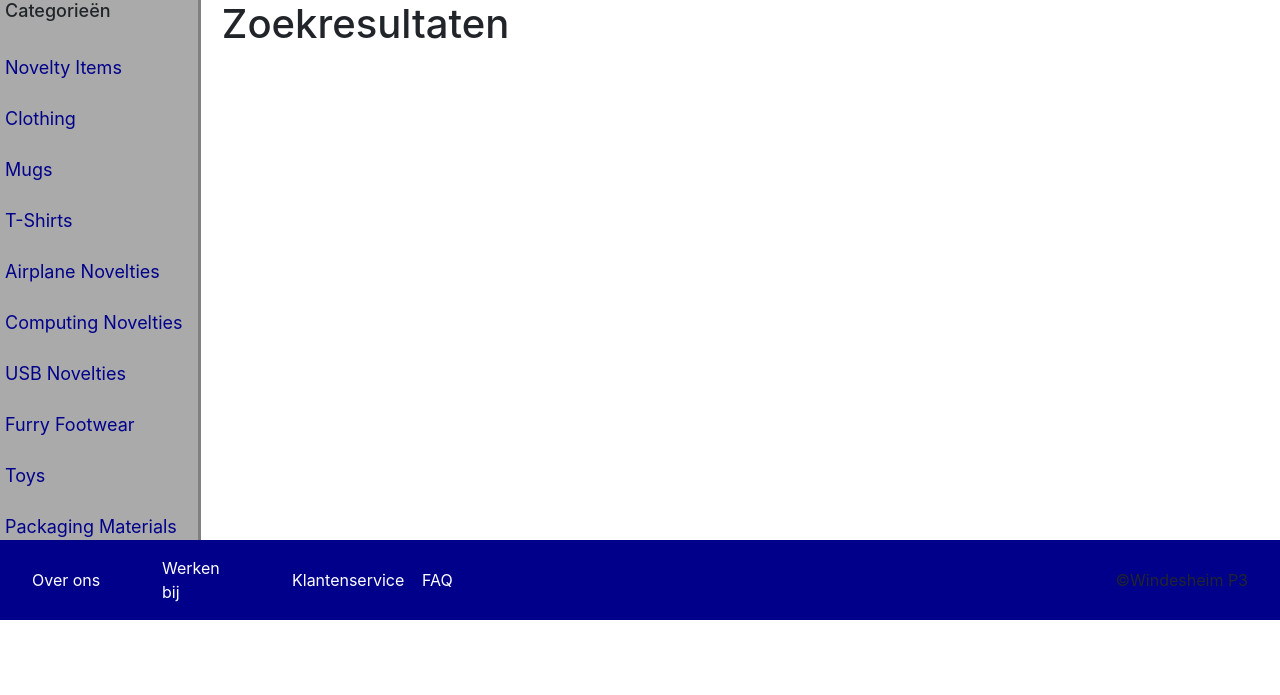
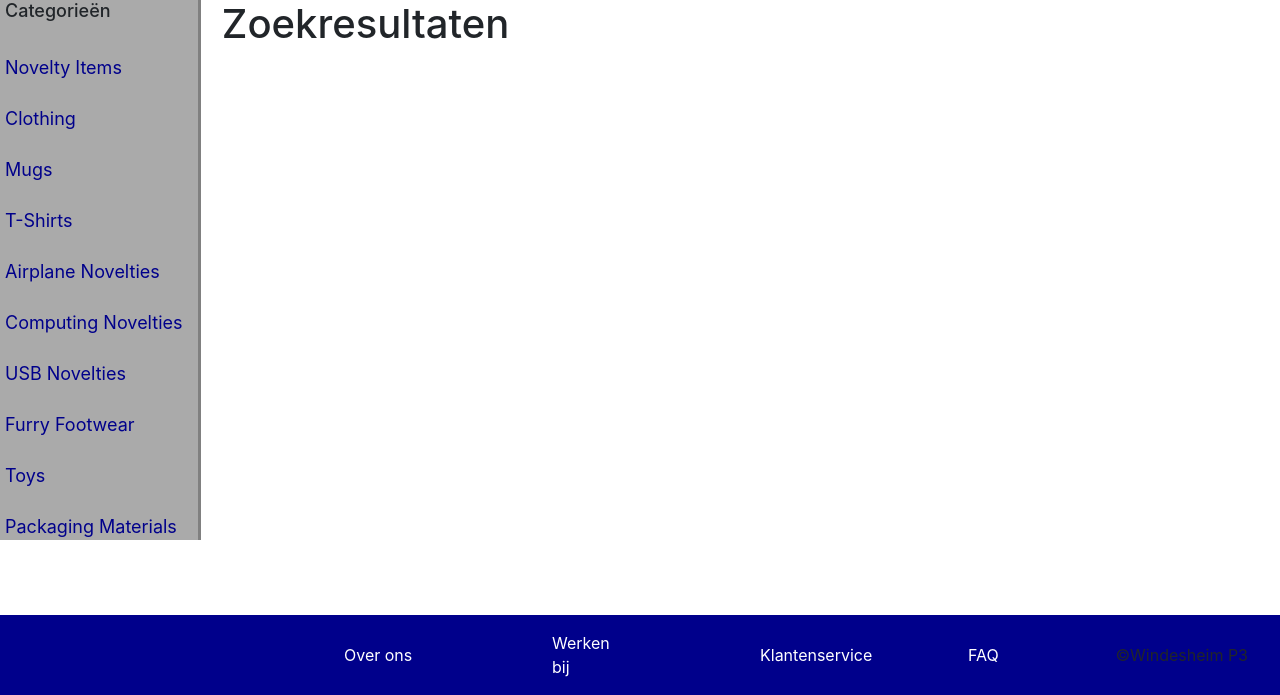
Before and after one commit to WindesheimP3/WWI-Webshop, a PHP site: page /search-result.php in a window 1280 px wide. Shown: the part 105-800 px from the top of the page. Run offline with PHP 8.4, Linux system fonts and the light colour scheme.

Commit message:
Update Footer.php

```diff
--- a/inc/Footer.php
+++ b/inc/Footer.php
@@ -1,12 +1,19 @@
+<br>
+<br>
+<br>
 </div>
 <footer>
     <!-- Onderste navigatiebar met links naar betreffende pagina -->
-    <nav class="navbar" id="Footer">
+    <nav class="navbar fixed-bottom" id="Footer">
+        <a class="col-3"></a>
         <a class="nav-link col-1 text-left" href="over-ons.php">Over ons</a>
+        <a class="col-1"></a>
         <a class="nav-link col-1 text-left" href="werken-bij.php">Werken bij </a>
+        <a class="col-1"></a>
         <a class="nav-link col-1 text-left" href="klantenservice.php">Klantenservice</a>
+        <a class="col-1"></a>
         <a class="nav-link col-1 text-left" href="FAQ.php">FAQ</a>
-        <a class="nav-link col-7 text-right"> &copyWindesheim P3</a>
+        <a class="nav-link col-2 text-right"> &copyWindesheim P3</a>
     </nav>
 </footer>
 </body>
```
